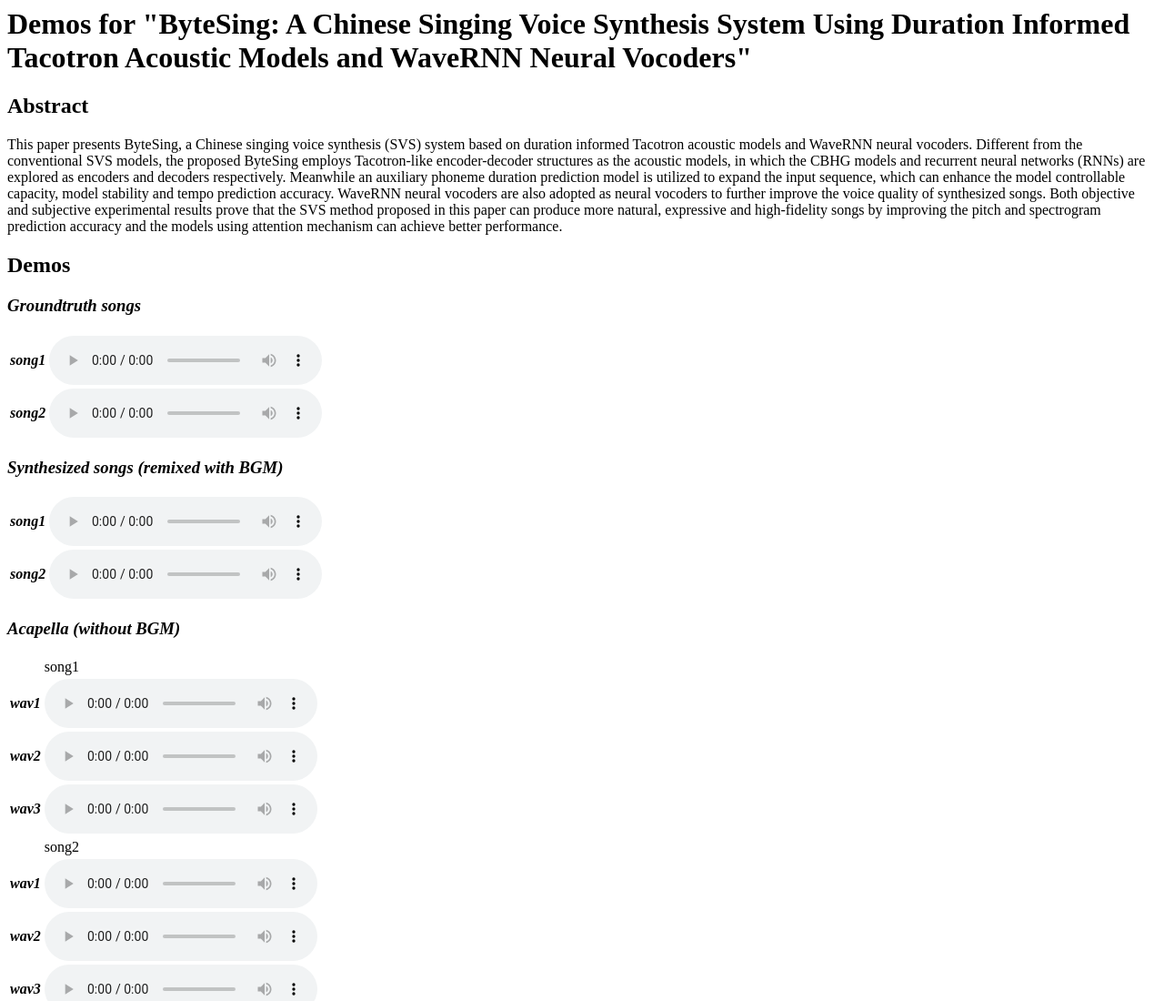
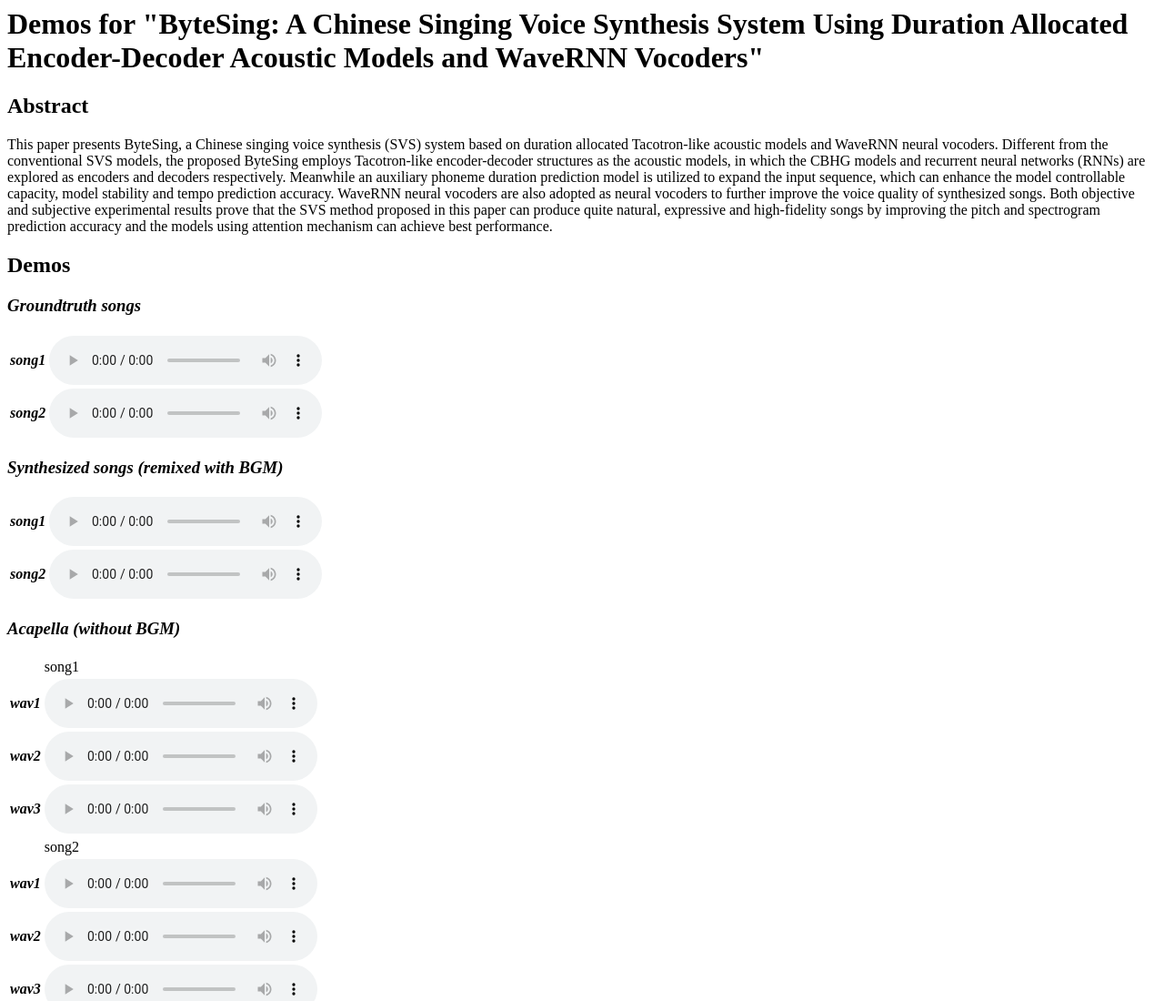
Before and after one commit to ByteSings/ByteSings.github.io, a plain HTML site: page paper1.html in a window 1280 px wide. Shown: the top 1100 px of the page at 91% size. Drawn offline with Linux system fonts and the light colour scheme.

Commit message:
update title

```diff
--- a/paper1.html
+++ b/paper1.html
@@ -5,14 +5,13 @@
   </head>
   <body>
     <div>
-      <h1> Demos for "ByteSing: A Chinese Singing Voice Synthesis System Using Duration  Informed Tacotron	Acoustic Models and WaveRNN Neural Vocoders" </h1>
+      <h1> Demos for "ByteSing: A Chinese Singing Voice Synthesis System Using Duration Allocated Encoder-Decoder Acoustic Models and WaveRNN Vocoders" </h1>
 
 <h2>
  <b> Abstract </b>
 </h2>
-This paper presents ByteSing, a Chinese singing voice synthesis (SVS) system based on duration informed Tacotron acoustic models and WaveRNN neural vocoders.
-Different from the conventional SVS models, the proposed ByteSing employs Tacotron-like encoder-decoder structures as the acoustic models, in which the  CBHG models and  recurrent neural networks (RNNs) are explored as encoders and  decoders respectively. Meanwhile an auxiliary phoneme duration prediction model is utilized to expand the input sequence, which can
-enhance the model controllable capacity, model stability and tempo prediction accuracy. WaveRNN neural vocoders are also adopted as neural vocoders to further improve the voice quality of synthesized songs. Both objective and subjective experimental results prove that the SVS method proposed in this paper can produce more natural, expressive and high-fidelity songs by improving the  pitch and spectrogram prediction accuracy and the models using attention mechanism  can achieve better performance.
+This paper presents ByteSing, a Chinese singing voice synthesis (SVS) system based on duration allocated Tacotron-like acoustic models and WaveRNN neural vocoders.  Different from the conventional SVS models, the proposed ByteSing employs Tacotron-like encoder-decoder structures as the acoustic models, in which the  CBHG models and  recurrent neural networks (RNNs) are explored as encoders and  decoders respectively. Meanwhile an auxiliary phoneme duration prediction model is utilized to expand the input sequence, which can
+enhance the model controllable capacity, model stability and tempo prediction accuracy. WaveRNN neural vocoders are also adopted as neural vocoders to further improve the voice quality of synthesized songs. Both objective and subjective experimental results prove that the SVS method proposed in this paper can produce quite natural, expressive and high-fidelity songs by improving the  pitch and spectrogram prediction accuracy and the models using attention mechanism  can achieve best performance.
 <h2>
   Demos
 </h2>
```
Also changed, not shown: index.html (+2 -2 lines).
